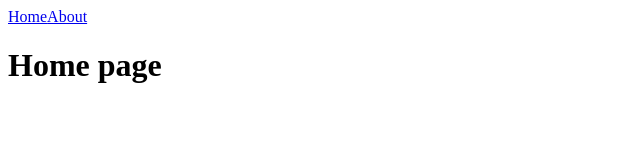
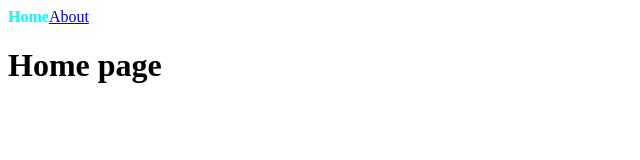
Before and after one commit to Leshan21/react-router-app, a React (Vite) app: page / in a window 1280 px wide. Shown: the top 160 px of the page, without its empty margins (0-640 px from the left). Built offline with nearby package versions, Linux system fonts and the light colour scheme.

Commit message:
I use NavLink to identify the active link because we need to know which link is active. When we use NavLink, it has an active state in the navbar that we can use for styling.

```diff
--- /dev/null
+++ b/src/App.css
@@ -0,0 +1,5 @@
+nav a.active{
+    text-decoration: none;
+    font-weight: bold;
+    color: aqua;
+}
--- a/src/App.jsx
+++ b/src/App.jsx
@@ -7,6 +7,7 @@
 // import Login from "./pages/Login";
 // import ProtectedRoute from "./components/ProtectedRoute";
 import Navbar from "./pages/Navbar";
+import "./App.css"
 import { useState } from "react";
 
 function App() {
--- a/src/pages/Navbar.jsx
+++ b/src/pages/Navbar.jsx
@@ -1,10 +1,10 @@
 import React from 'react'
-import { Link } from 'react-router-dom'
+import { Link, NavLink } from 'react-router-dom'
 const Navbar = () => {
   return (
     <nav>
-      <Link to="/">Home</Link>
-      <Link to="/about">About</Link>
+      <NavLink to="/">Home</NavLink>
+      <NavLink to="/about">About</NavLink>
     </nav>
   )
 }
```
